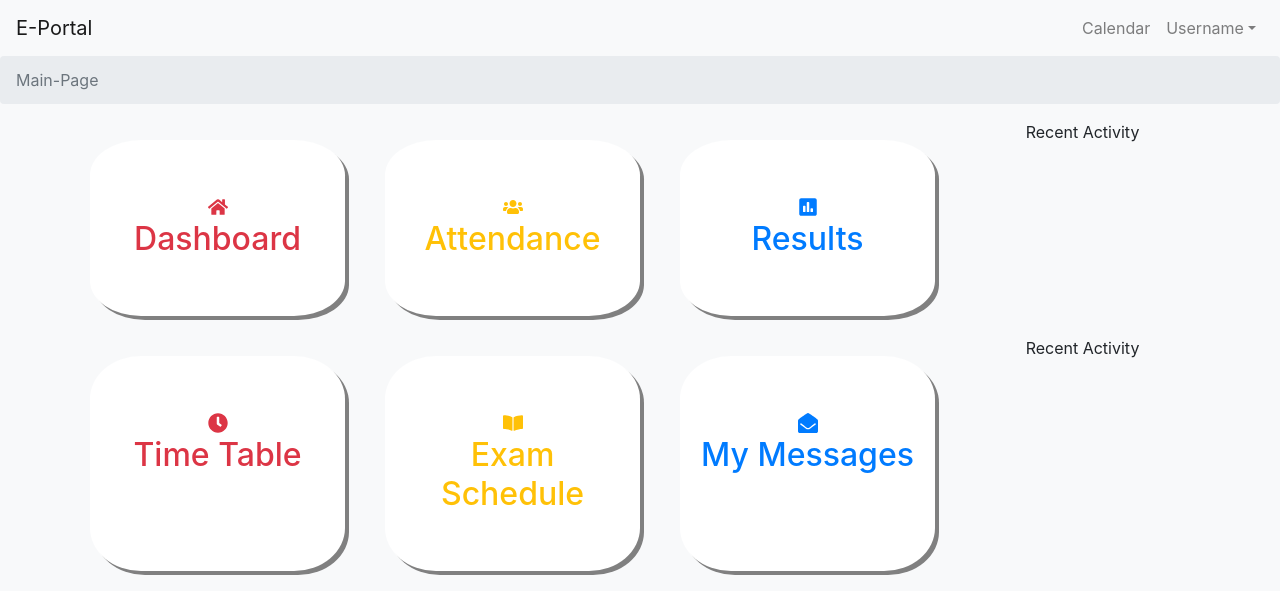
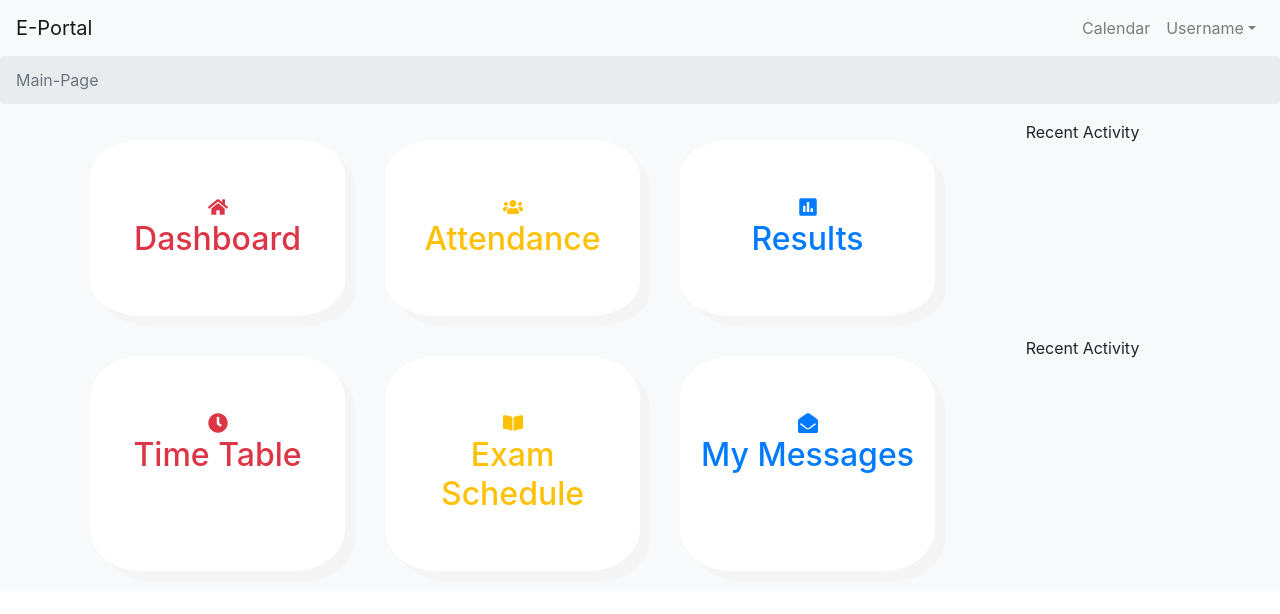
Before and after one commit to tankatiwari75/iw-acad-e-portal-fe, a React (Create React App) app: page / in a window 1280 px wide. Shown: the top 614 px of the page. Built offline with nearby package versions, Linux system fonts and the light colour scheme.

Commit message:
feat: added home page with some changes

```diff
--- a/src/Component/Content/maincontent.css
+++ b/src/Component/Content/maincontent.css
@@ -5,7 +5,7 @@
     padding: 50px;
     margin: 20px;
     font-size: 20px;
-    box-shadow: 4px 4px grey;
+    box-shadow: 10px 10px whitesmoke;
 }
 
 .box:hover{
```
